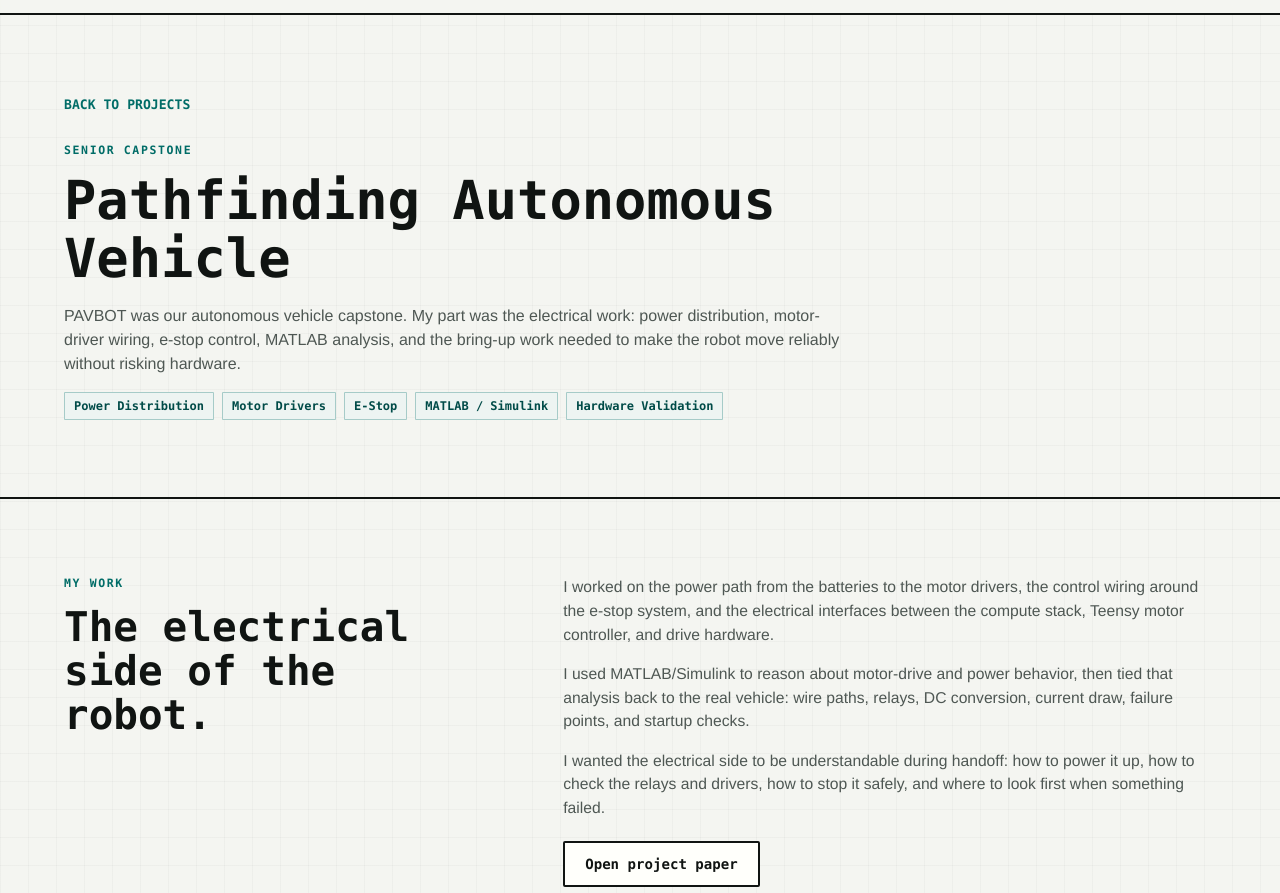
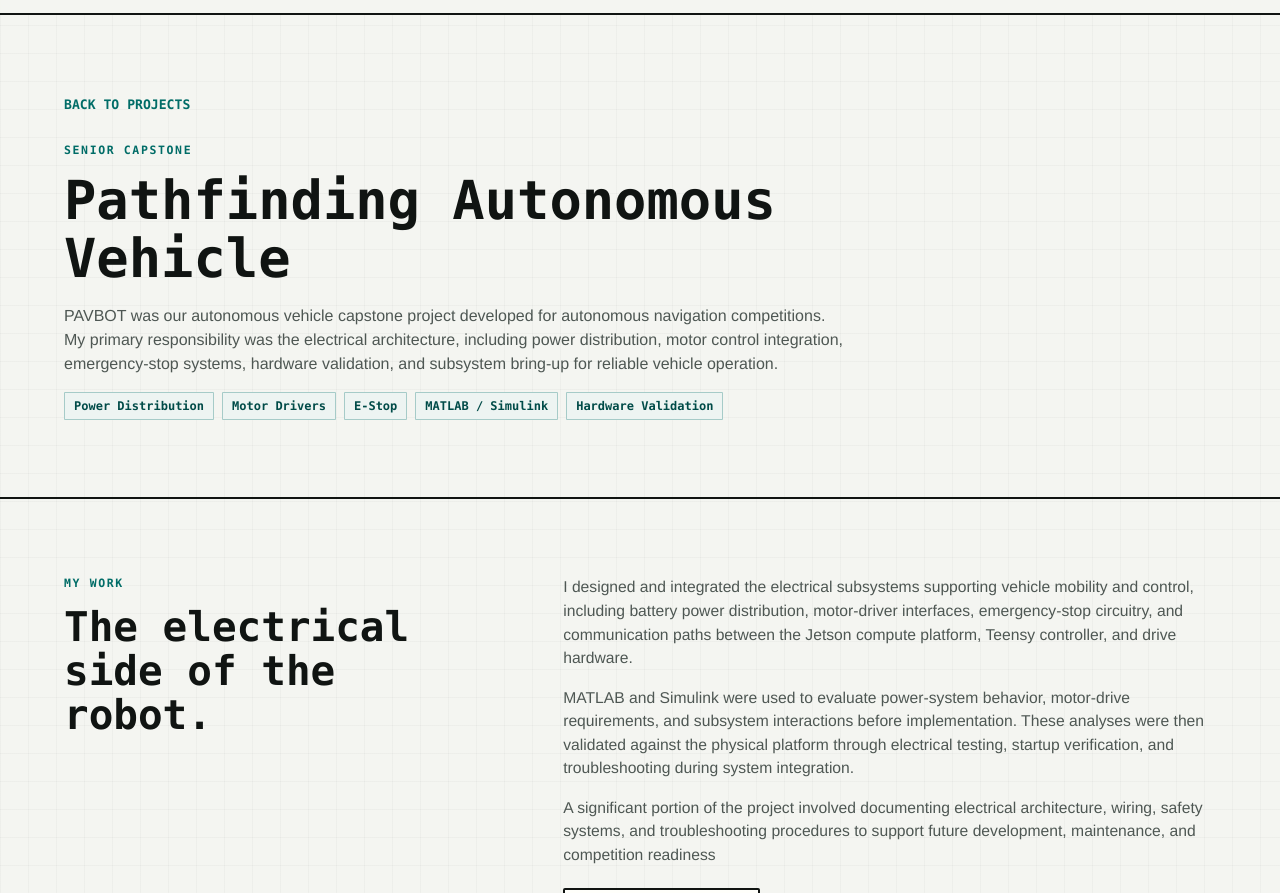
Before and after one commit to Gio-Dra/portfolio, a plain HTML site: page projects/pavbot.html in a window 1280 px wide. Shown: the part 59-952 px from the top of the page. Drawn offline with Linux system fonts and the light colour scheme.

Commit message:
Update pavbot.html

```diff
--- a/projects/pavbot.html
+++ b/projects/pavbot.html
@@ -30,10 +30,11 @@
         <p class="eyebrow">Senior Capstone</p>
         <h1>Pathfinding Autonomous Vehicle</h1>
         <p>
-          PAVBOT was our autonomous vehicle capstone. My part was the electrical
-          work: power distribution, motor-driver wiring, e-stop control, MATLAB
-          analysis, and the bring-up work needed to make the robot move
-          reliably without risking hardware.
+           PAVBOT was our autonomous vehicle capstone project developed for
+  autonomous navigation competitions. My primary responsibility was
+  the electrical architecture, including power distribution, motor
+  control integration, emergency-stop systems, hardware validation,
+  and subsystem bring-up for reliable vehicle operation.
         </p>
         <div class="tag-row">
           <span>Power Distribution</span>
@@ -51,20 +52,23 @@
         </div>
         <div class="case-copy">
           <p>
-            I worked on the power path from the batteries to the motor drivers,
-            the control wiring around the e-stop system, and the electrical
-            interfaces between the compute stack, Teensy motor controller, and
-            drive hardware.
+            I designed and integrated the electrical subsystems supporting
+  vehicle mobility and control, including battery power distribution,
+  motor-driver interfaces, emergency-stop circuitry, and communication
+  paths between the Jetson compute platform, Teensy controller, and
+  drive hardware.
           </p>
           <p>
-            I used MATLAB/Simulink to reason about motor-drive and power behavior,
-            then tied that analysis back to the real vehicle: wire paths, relays,
-            DC conversion, current draw, failure points, and startup checks.
+            MATLAB and Simulink were used to evaluate power-system behavior,
+  motor-drive requirements, and subsystem interactions before
+  implementation. These analyses were then validated against the
+  physical platform through electrical testing, startup verification,
+  and troubleshooting during system integration.
           </p>
           <p>
-            I wanted the electrical side to be understandable during handoff:
-            how to power it up, how to check the relays and drivers, how to stop
-            it safely, and where to look first when something failed.
+            A significant portion of the project involved documenting electrical
+  architecture, wiring, safety systems, and troubleshooting procedures
+  to support future development, maintenance, and competition readiness
           </p>
           <div class="button-row">
             <a class="button button-muted inline-button" href="../assets/pavbot-paper.pdf" target="_blank" rel="noreferrer">Open project paper</a>
```
